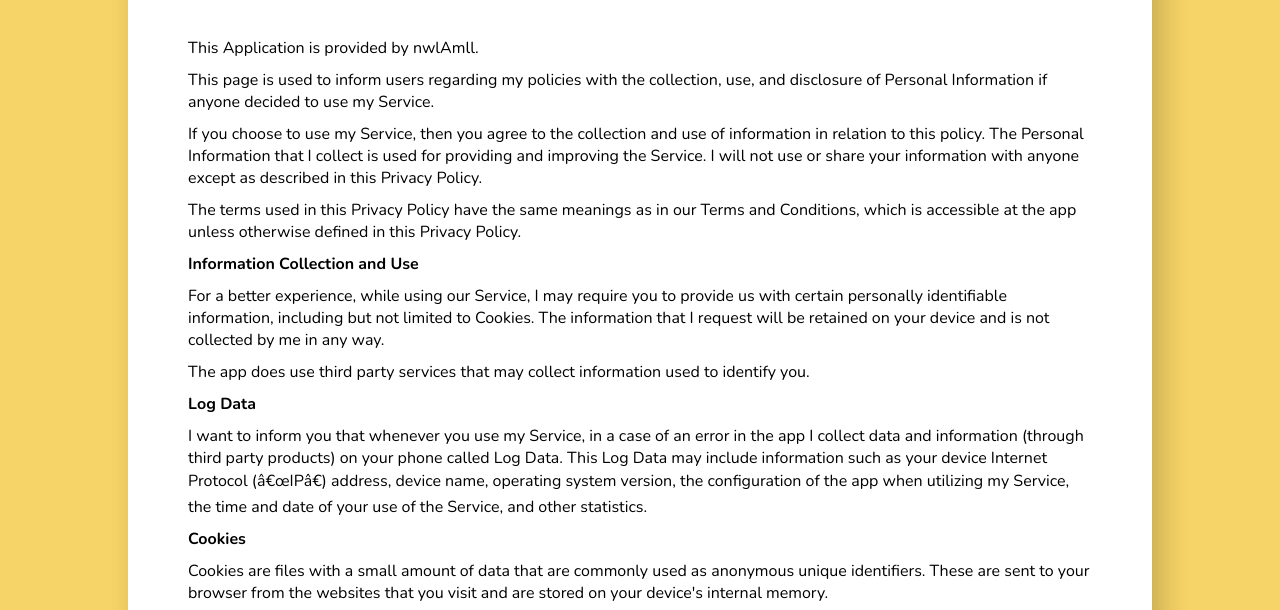
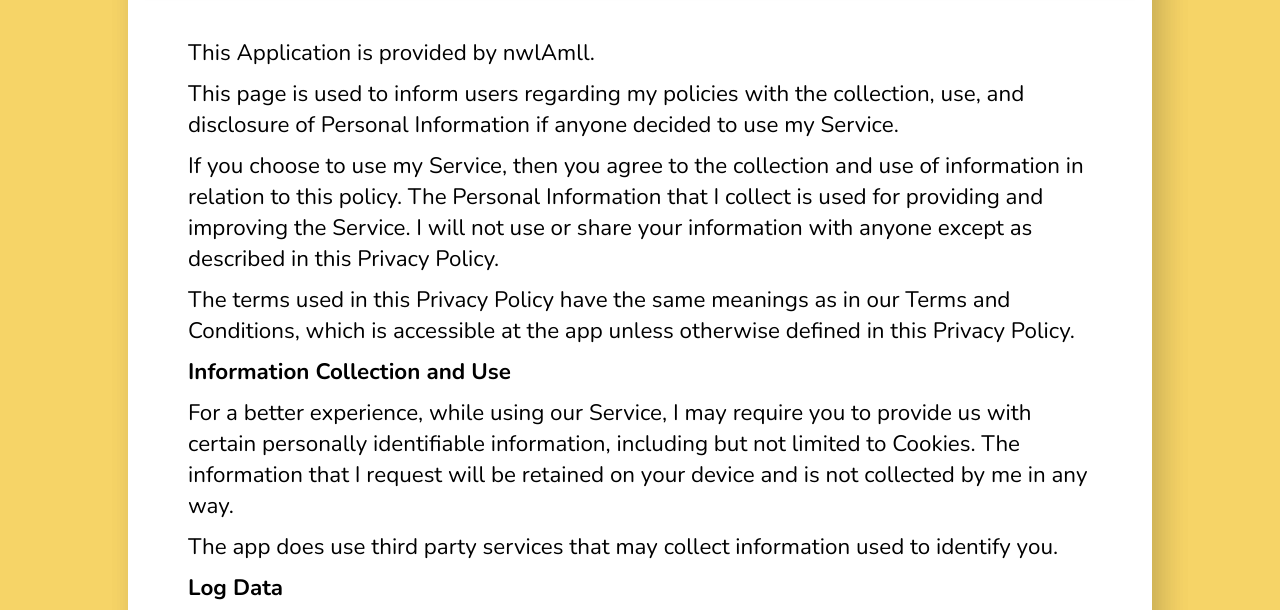
Before and after one commit to nwlamll/apps, a plain HTML site: page pp.html in a window 1280 px wide. Shown: the part 153-763 px from the top of the page. Drawn offline with nearby package versions, Linux system fonts and the light colour scheme.

Commit message:
Update style.css

```diff
--- a/style.css
+++ b/style.css
@@ -13,7 +13,7 @@ body {
 .container {
   background-color: white;
   max-width: 80%;
-  height: 900px;
+  height: 95%;
   margin: 50px auto;
   border-radius: 8px;
   overflow: scroll;
@@ -36,10 +36,8 @@ body {
 
 .content {
     overflow: scroll;
-}
-
-.content {
-  padding: 50px;
+    font-size: 1.4em;
+    padding: 50px;
 }
 
 .content p {
```
